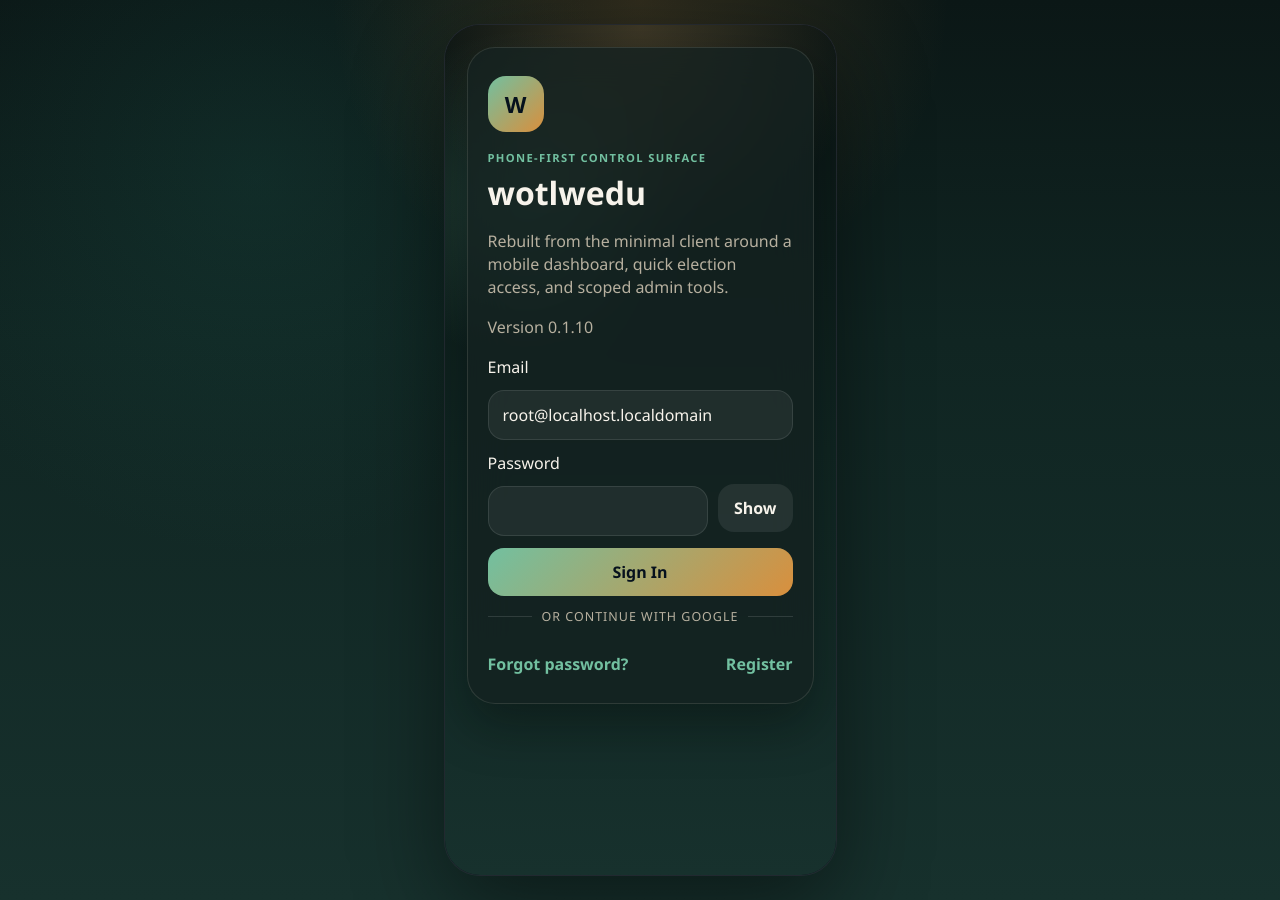
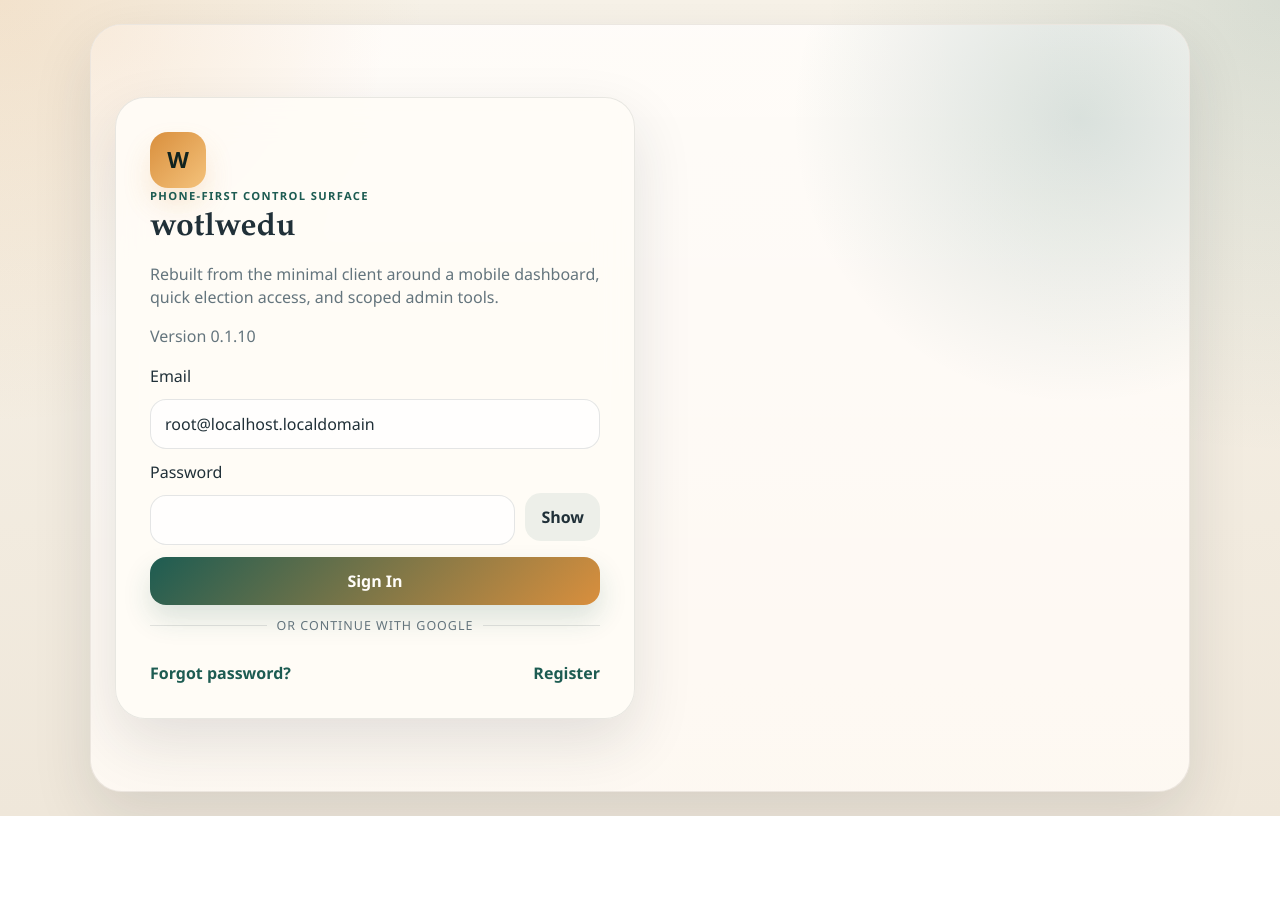
Before and after one commit to ravelox/wotlwedu-ui, a React (Vite) app: page /login in a window 1280 px wide. After the commit the page ends 816 px from the top, so only its background shows below. Built offline with nearby package versions, Linux system fonts and the light colour scheme; no server answers.

Commit message:
Add persisted theme selection

```diff
--- a/package.json
+++ b/package.json
@@ -1,6 +1,6 @@
 {
   "name": "wotlwedu-ui",
-  "version": "0.1.16",
+  "version": "0.1.17",
   "private": true,
   "type": "module",
   "scripts": {
--- a/src/styles.css
+++ b/src/styles.css
@@ -1,24 +1,45 @@
 :root {
-  font-family: "Manrope", "Avenir Next", "Segoe UI", sans-serif;
-  color: #f7f3eb;
+  font-family: "IBM Plex Sans", "Avenir Next", "Segoe UI", sans-serif;
+  color: #203038;
   background:
-    radial-gradient(circle at top, rgba(217, 143, 61, 0.18), transparent 28%),
-    radial-gradient(circle at 20% 20%, rgba(29, 92, 82, 0.22), transparent 30%),
-    linear-gradient(180deg, #0b1716 0%, #102522 38%, #17312d 100%);
+    radial-gradient(circle at top left, rgba(217, 143, 61, 0.16), transparent 28%),
+    radial-gradient(circle at top right, rgba(29, 92, 82, 0.14), transparent 30%),
+    linear-gradient(180deg, #f7f2e8 0%, #efe7da 100%);
+  color-scheme: light;
+  --bg: rgba(255, 252, 247, 0.88);
+  --bg-strong: rgba(255, 248, 239, 0.98);
+  --panel: rgba(255, 252, 247, 0.9);
+  --panel-strong: rgba(255, 249, 241, 0.98);
+  --panel-soft: rgba(29, 92, 82, 0.05);
+  --text: #203038;
+  --muted: #64757d;
+  --line: rgba(32, 48, 56, 0.1);
+  --brand: #1d5c52;
+  --brand-2: #d98f3d;
+  --danger: #b44949;
+  --warning: #b27222;
+  --shadow: 0 24px 60px rgba(33, 41, 46, 0.12);
+  --shadow-soft: 0 14px 32px rgba(33, 41, 46, 0.08);
+}
+
+:root[data-theme="dark"] {
+  color: #f6f2e9;
+  background:
+    radial-gradient(circle at top left, rgba(217, 143, 61, 0.22), transparent 26%),
+    radial-gradient(circle at top right, rgba(29, 92, 82, 0.24), transparent 28%),
+    linear-gradient(180deg, #0f1718 0%, #142324 100%);
   color-scheme: dark;
-  --bg: rgba(14, 22, 21, 0.78);
-  --bg-strong: rgba(10, 17, 16, 0.94);
-  --panel: rgba(20, 34, 32, 0.76);
-  --panel-strong: rgba(25, 42, 39, 0.92);
+  --bg: rgba(17, 25, 26, 0.84);
+  --bg-strong: rgba(10, 17, 18, 0.96);
+  --panel: rgba(22, 34, 35, 0.84);
+  --panel-strong: rgba(18, 28, 29, 0.94);
   --panel-soft: rgba(255, 255, 255, 0.06);
-  --text: #f7f3eb;
-  --muted: #b7b09f;
-  --line: rgba(235, 228, 213, 0.12);
-  --brand: #72c0a0;
-  --brand-2: #d98f3d;
-  --danger: #d96b6b;
-  --warning: #d9a15d;
-  --shadow: 0 22px 48px rgba(5, 10, 9, 0.38);
+  --text: #f6f2e9;
+  --muted: #b8b0a2;
+  --line: rgba(255, 255, 255, 0.1);
+  --border: rgba(255, 255, 255, 0.1);
+  --shadow: 0 24px 60px rgba(0, 0, 0, 0.34);
+  --shadow-soft: 0 14px 32px rgba(0, 0, 0, 0.24);
 }
 
 * {
@@ -34,6 +55,7 @@ body,
 
 body {
   min-height: 100vh;
+  color: var(--text);
 }
 
 button,
@@ -54,29 +76,28 @@ a {
 
 .app-frame {
   min-height: 100vh;
-  display: grid;
-  place-items: center;
-  padding: 24px 12px;
+  padding: 18px;
 }
 
 .device-shell {
   position: relative;
-  width: min(100%, 393px);
-  min-height: min(852px, 100dvh - 24px);
-  border-radius: 36px;
-  border: 1px solid rgba(255, 255, 255, 0.1);
-  box-shadow: 0 30px 90px rgba(0, 0, 0, 0.42);
+  width: min(100%, 1180px);
+  min-height: calc(100dvh - 36px);
+  margin: 0 auto;
+  border-radius: 32px;
+  border: 1px solid rgba(32, 48, 56, 0.08);
+  box-shadow: var(--shadow);
   overflow: hidden;
-  background: rgba(4, 10, 20, 0.85);
+  background: rgba(255, 250, 243, 0.9);
 }
 
 .device-background {
   position: absolute;
   inset: 0;
   background:
-    radial-gradient(circle at 20% 0%, rgba(114, 192, 160, 0.18), transparent 34%),
-    radial-gradient(circle at 90% 10%, rgba(217, 143, 61, 0.2), transparent 26%),
-    linear-gradient(180deg, rgba(255, 255, 255, 0.04), transparent 30%);
+    radial-gradient(circle at 18% 0%, rgba(217, 143, 61, 0.15), transparent 28%),
+    radial-gradient(circle at 88% 6%, rgba(29, 92, 82, 0.14), transparent 24%),
+    linear-gradient(180deg, rgba(255, 255, 255, 0.42), rgba(255, 255, 255, 0.18));
   pointer-events: none;
 }
 
@@ -84,9 +105,9 @@ a {
   position: relative;
   min-height: inherit;
   padding:
-    calc(env(safe-area-inset-top, 0px) + 22px)
-    16px
-    calc(env(safe-area-inset-bottom, 0px) + 92px);
+    calc(env(safe-area-inset-top, 0px) + 24px)
+    22px
+    calc(env(safe-area-inset-bottom, 0px) + 94px);
 }
 
 .shell-topbar,
@@ -99,9 +120,9 @@ a {
 
 .shell-topbar {
   display: flex;
-  align-items: flex-start;
+  align-items: center;
   justify-content: space-between;
-  gap: 14px;
+  gap: 16px;
 }
 
 .eyebrow {
@@ -113,12 +134,20 @@ a {
   font-weight: 700;
 }
 
+.app-brand-block {
+  display: flex;
+  align-items: center;
+  gap: 14px;
+}
+
 .shell-topbar h1,
 .login-card h1,
 .hero-card h2,
 .surface-card h2,
 .surface-card h3 {
   margin: 0;
+  font-family: "Iowan Old Style", "Palatino Linotype", serif;
+  font-weight: 700;
 }
 
 .topbar-pill,
@@ -130,8 +159,8 @@ a {
   gap: 8px;
   padding: 8px 12px;
   border-radius: 999px;
-  background: rgba(255, 255, 255, 0.08);
-  border: 1px solid rgba(255, 255, 255, 0.08);
+  background: rgba(29, 92, 82, 0.08);
+  border: 1px solid rgba(29, 92, 82, 0.12);
   color: var(--text);
   font-size: 0.82rem;
 }
@@ -142,7 +171,7 @@ a {
   height: 8px;
   border-radius: 999px;
   background: var(--brand);
-  box-shadow: 0 0 12px rgba(125, 211, 167, 0.6);
+  box-shadow: 0 0 10px rgba(29, 92, 82, 0.24);
 }
 
 .shell-meta {
@@ -153,7 +182,7 @@ a {
 .surface-card,
 .hero-card,
 .login-card {
-  backdrop-filter: blur(20px);
+  backdrop-filter: blur(18px);
   -webkit-backdrop-filter: blur(20px);
   background: var(--panel);
   border: 1px solid var(--line);
@@ -184,8 +213,8 @@ a {
   margin-top: 6px;
   padding: 13px 14px;
   border-radius: 16px;
-  border: 1px solid rgba(255, 255, 255, 0.1);
-  background: rgba(255, 255, 255, 0.06);
+  border: 1px solid rgba(32, 48, 56, 0.12);
+  background: rgba(255, 255, 255, 0.72);
   color: var(--text);
 }
 
@@ -209,7 +238,7 @@ a {
 .auth-divider span:last-child {
   flex: 1;
   height: 1px;
-  background: rgba(255, 255, 255, 0.12);
+  background: rgba(32, 48, 56, 0.12);
 }
 
 .google-signin-slot {
@@ -222,8 +251,8 @@ a {
   gap: 6px;
   padding: 12px 14px;
   border-radius: 18px;
-  background: rgba(125, 211, 167, 0.12);
-  border: 1px solid rgba(125, 211, 167, 0.22);
+  background: rgba(29, 92, 82, 0.08);
+  border: 1px solid rgba(29, 92, 82, 0.16);
   color: var(--text);
 }
 
@@ -262,8 +291,9 @@ a {
 .metric-card {
   padding: 14px;
   border-radius: 18px;
-  background: rgba(255, 255, 255, 0.05);
-  border: 1px solid rgba(255, 255, 255, 0.08);
+  background: rgba(255, 255, 255, 0.66);
+  border: 1px solid rgba(32, 48, 56, 0.08);
+  box-shadow: var(--shadow-soft);
 }
 
 .metric-card strong {
@@ -317,17 +347,18 @@ a {
   width: 100%;
   padding: 16px;
   border-radius: 20px;
-  background: rgba(255, 255, 255, 0.05);
-  border: 1px solid rgba(255, 255, 255, 0.08);
+  background: rgba(255, 255, 255, 0.72);
+  border: 1px solid rgba(32, 48, 56, 0.08);
+  box-shadow: var(--shadow-soft);
 }
 
 .record-card {
-  background: rgba(255, 255, 255, 0.04);
+  background: rgba(255, 255, 255, 0.66);
 }
 
 .record-card-active {
-  border-color: rgba(125, 211, 167, 0.45);
-  box-shadow: inset 0 0 0 1px rgba(125, 211, 167, 0.25);
+  border-color: rgba(29, 92, 82, 0.35);
+  box-shadow: inset 0 0 0 1px rgba(29, 92, 82, 0.14);
 }
 
 .timeline-item {
@@ -353,16 +384,16 @@ a {
 }
 
 .resource-chip {
-  border: 1px solid rgba(255, 255, 255, 0.08);
-  background: rgba(255, 255, 255, 0.05);
+  border: 1px solid rgba(32, 48, 56, 0.08);
+  background: rgba(255, 255, 255, 0.68);
   color: var(--text);
   border-radius: 999px;
   padding: 10px 14px;
 }
 
 .resource-chip-active {
-  background: linear-gradient(135deg, rgba(125, 211, 167, 0.24), rgba(105, 167, 255, 0.24));
-  border-color: rgba(125, 211, 167, 0.36);
+  background: linear-gradient(135deg, rgba(29, 92, 82, 0.12), rgba(217, 143, 61, 0.16));
+  border-color: rgba(29, 92, 82, 0.26);
 }
 
 .selection-grid {
@@ -375,8 +406,8 @@ a {
 }
 
 .preference-row-active {
-  border-color: rgba(125, 211, 167, 0.45);
-  box-shadow: inset 0 0 0 1px rgba(125, 211, 167, 0.25);
+  border-color: rgba(29, 92, 82, 0.32);
+  box-shadow: inset 0 0 0 1px rgba(29, 92, 82, 0.14);
 }
 
 .vote-panel {
@@ -397,8 +428,8 @@ a {
   gap: 12px;
   padding: 14px;
   border-radius: 18px;
-  background: rgba(255, 255, 255, 0.05);
-  border: 1px solid rgba(255, 255, 255, 0.08);
+  background: rgba(255, 255, 255, 0.72);
+  border: 1px solid rgba(32, 48, 56, 0.08);
 }
 
 .vote-image,
@@ -427,8 +458,8 @@ a {
   align-items: center;
   padding: 10px 12px;
   border-radius: 16px;
-  background: rgba(255, 255, 255, 0.04);
-  border: 1px solid rgba(255, 255, 255, 0.08);
+  background: rgba(255, 255, 255, 0.7);
+  border: 1px solid rgba(32, 48, 56, 0.08);
 }
 
 .stats-grid-head {
@@ -506,8 +537,8 @@ a {
   justify-content: space-between;
   padding: 14px;
   border-radius: 18px;
-  background: rgba(255, 255, 255, 0.05);
-  border: 1px solid rgba(255, 255, 255, 0.08);
+  background: rgba(255, 255, 255, 0.72);
+  border: 1px solid rgba(32, 48, 56, 0.08);
 }
 
 .toggle-field input {
@@ -521,18 +552,21 @@ a {
   border-radius: 16px;
   padding: 13px 16px;
   background: linear-gradient(135deg, var(--brand), var(--brand-2));
-  color: #06111d;
+  color: #fffdf9;
   font-weight: 800;
+  box-shadow: 0 14px 28px rgba(29, 92, 82, 0.16);
 }
 
 .btn-secondary {
-  background: rgba(255, 255, 255, 0.12);
+  background: #e9e2d6;
   color: var(--text);
+  box-shadow: none;
 }
 
 .btn-tonal {
-  background: rgba(255, 255, 255, 0.08);
+  background: rgba(29, 92, 82, 0.08);
   color: var(--text);
+  box-shadow: none;
 }
 
 .btn-danger {
@@ -546,23 +580,23 @@ a {
 }
 
 .banner-error {
-  background: rgba(217, 107, 107, 0.12);
-  color: #ffd2d2;
-  border: 1px solid rgba(217, 107, 107, 0.24);
+  background: #fde9e5;
+  color: #8a2b2b;
+  border: 1px solid #efc4c1;
 }
 
 .banner-success {
-  background: rgba(114, 192, 160, 0.12);
-  color: #d8f5e8;
-  border: 1px solid rgba(114, 192, 160, 0.24);
+  background: #e5f6ed;
+  color: #1d6a4a;
+  border: 1px solid #bfdcc9;
 }
 
 .empty-state,
 .loading {
   padding: 18px;
   border-radius: 18px;
-  background: rgba(255, 255, 255, 0.04);
-  border: 1px dashed rgba(255, 255, 255, 0.14);
+  background: rgba(255, 255, 255, 0.62);
+  border: 1px dashed rgba(32, 48, 56, 0.14);
   color: var(--muted);
 }
 
@@ -587,22 +621,24 @@ pre {
   white-space: pre-wrap;
   word-break: break-word;
   background: var(--bg-strong);
-  color: #d4e2f8;
+  color: #24404b;
 }
 
 .bottom-nav {
-  position: absolute;
-  left: 12px;
-  right: 12px;
+  position: sticky;
+  left: 0;
+  right: 0;
   bottom: calc(env(safe-area-inset-bottom, 0px) + 12px);
   display: grid;
   grid-template-columns: repeat(5, minmax(0, 1fr));
   gap: 8px;
   padding: 10px;
   border-radius: 24px;
-  background: rgba(5, 13, 24, 0.82);
-  border: 1px solid rgba(255, 255, 255, 0.08);
+  margin-top: 18px;
+  background: rgba(255, 249, 242, 0.9);
+  border: 1px solid rgba(32, 48, 56, 0.08);
   backdrop-filter: blur(18px);
+  box-shadow: var(--shadow-soft);
 }
 
 .bottom-nav-link {
@@ -611,45 +647,51 @@ pre {
   justify-items: center;
   color: var(--muted);
   font-size: 0.72rem;
+  padding: 10px 8px;
+  border-radius: 18px;
 }
 
 .bottom-nav-link-active {
   color: var(--text);
+  background: rgba(29, 92, 82, 0.08);
 }
 
 .login-shell {
   min-height: 100vh;
   display: grid;
   place-items: center;
-  padding: 24px 14px;
+  padding: 24px 18px;
 }
 
 .login-phone {
-  width: min(100%, 393px);
-  min-height: min(852px, 100dvh - 24px);
+  width: min(100%, 1100px);
+  min-height: min(760px, 100dvh - 32px);
   position: relative;
   overflow: hidden;
-  border-radius: 36px;
-  border: 1px solid rgba(255, 255, 255, 0.1);
-  background: rgba(4, 10, 20, 0.8);
-  box-shadow: 0 30px 90px rgba(0, 0, 0, 0.45);
+  border-radius: 32px;
+  border: 1px solid rgba(32, 48, 56, 0.08);
+  background: rgba(255, 249, 242, 0.88);
+  box-shadow: var(--shadow);
+  display: grid;
+  align-items: center;
 }
 
 .login-gradient {
   position: absolute;
   inset: 0;
   background:
-    radial-gradient(circle at top, rgba(217, 161, 93, 0.24), transparent 26%),
-    radial-gradient(circle at 20% 20%, rgba(114, 192, 160, 0.22), transparent 22%),
-    linear-gradient(180deg, #0a1413 0%, #102522 50%, #17312d 100%);
+    radial-gradient(circle at top left, rgba(217, 161, 93, 0.18), transparent 22%),
+    radial-gradient(circle at 90% 12%, rgba(29, 92, 82, 0.16), transparent 24%),
+    linear-gradient(180deg, rgba(255, 255, 255, 0.54), rgba(255, 255, 255, 0.2));
 }
 
 .login-card {
   position: relative;
   z-index: 1;
-  margin: 22px;
-  padding: 28px 20px;
-  border-radius: 28px;
+  margin: 24px;
+  padding: 34px;
+  border-radius: 30px;
+  width: min(100%, 520px);
 }
 
 .brand-mark {
@@ -657,12 +699,77 @@ pre {
   height: 56px;
   display: grid;
   place-items: center;
-  margin-bottom: 18px;
   border-radius: 18px;
-  background: linear-gradient(135deg, var(--brand), var(--brand-2));
-  color: #06111d;
+  background: linear-gradient(135deg, var(--brand-2), #f4c27b);
+  color: #10231f;
   font-size: 1.4rem;
   font-weight: 900;
+  box-shadow: 0 16px 28px rgba(217, 143, 61, 0.18);
+}
+
+:root[data-theme="dark"] .device-shell,
+:root[data-theme="dark"] .login-phone {
+  background: rgba(8, 13, 14, 0.88);
+}
+
+:root[data-theme="dark"] .device-background {
+  background:
+    radial-gradient(circle at 18% 0%, rgba(217, 143, 61, 0.18), transparent 28%),
+    radial-gradient(circle at 88% 6%, rgba(29, 92, 82, 0.22), transparent 24%),
+    linear-gradient(180deg, rgba(255, 255, 255, 0.04), transparent 30%);
+}
+
+:root[data-theme="dark"] .scope-card select,
+:root[data-theme="dark"] .field input,
+:root[data-theme="dark"] .field textarea,
+:root[data-theme="dark"] .field select,
+:root[data-theme="dark"] .resource-chip,
+:root[data-theme="dark"] .list-card,
+:root[data-theme="dark"] .record-card,
+:root[data-theme="dark"] .election-card,
+:root[data-theme="dark"] .vote-card,
+:root[data-theme="dark"] .stats-grid,
+:root[data-theme="dark"] .toggle-field,
+:root[data-theme="dark"] .metric-card,
+:root[data-theme="dark"] .empty-state,
+:root[data-theme="dark"] .loading {
+  background: rgba(255, 255, 255, 0.05);
+  border-color: rgba(255, 255, 255, 0.1);
+}
+
+:root[data-theme="dark"] .btn-secondary {
+  background: rgba(255, 255, 255, 0.1);
+  color: var(--text);
+}
+
+:root[data-theme="dark"] .btn-tonal,
+:root[data-theme="dark"] .topbar-pill,
+:root[data-theme="dark"] .chip,
+:root[data-theme="dark"] .version-badge,
+:root[data-theme="dark"] .status-pill,
+:root[data-theme="dark"] .bottom-nav-link-active {
+  background: rgba(255, 255, 255, 0.08);
+}
+
+:root[data-theme="dark"] pre {
+  color: #d7e1f4;
+}
+
+:root[data-theme="dark"] .banner-error {
+  background: rgba(217, 107, 107, 0.12);
+  color: #ffd2d2;
+  border-color: rgba(217, 107, 107, 0.24);
+}
+
+:root[data-theme="dark"] .banner-success {
+  background: rgba(114, 192, 160, 0.12);
+  color: #d8f5e8;
+  border-color: rgba(114, 192, 160, 0.24);
+}
+
+:root[data-theme="dark"] .bottom-nav {
+  background: rgba(10, 17, 18, 0.84);
+  border-color: rgba(255, 255, 255, 0.08);
 }
 
 .login-version {
@@ -686,7 +793,7 @@ pre {
 @media (min-width: 740px) {
   .device-shell,
   .login-phone {
-    min-height: 852px;
+    min-height: min(820px, calc(100dvh - 32px));
   }
 }
 
@@ -703,6 +810,11 @@ pre {
     border-radius: 0;
     border: none;
   }
+
+  .device-screen {
+    padding-left: 14px;
+    padding-right: 14px;
+  }
 }
 
 @media (max-width: 360px) {
```
Also changed, not shown: src/App.jsx (+23 -1 lines), src/components/AppShell.jsx (+20 -4 lines), src/lib/theme.js (added, +31 -0 lines).
